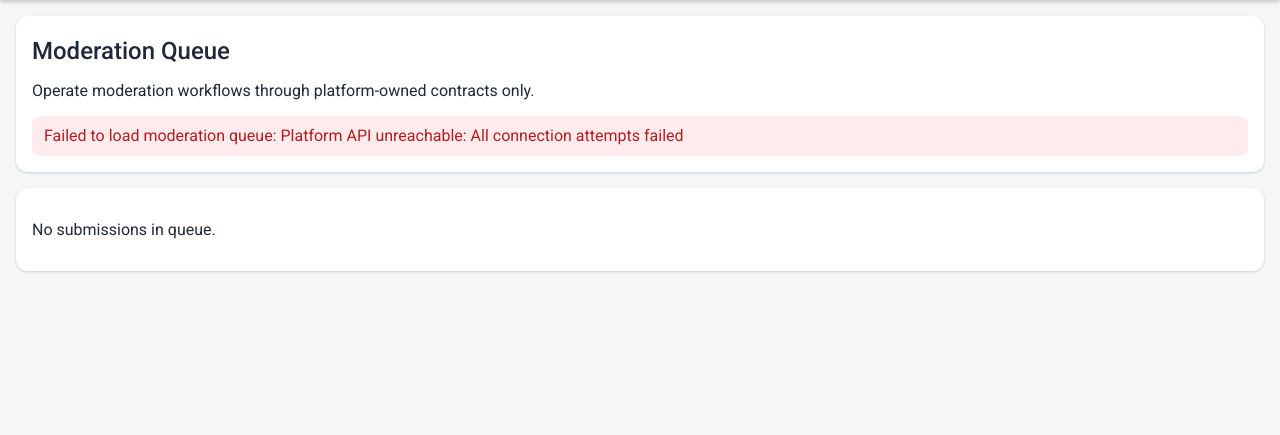
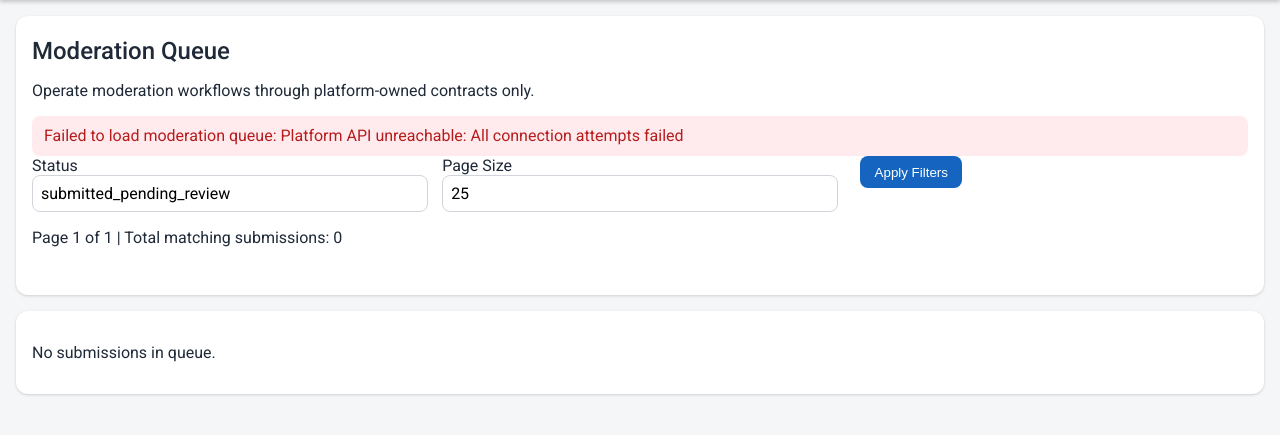
Before and after one commit to jeremytrevatt-au/app-smallfarms-admin, a FastAPI app: page /moderation in a window 1280 px wide. Shown: the part 111-546 px from the top of the page. Run offline with FastAPI, Linux system fonts and the light colour scheme; data that the repository does not hold is empty.

Commit message:
TODO 7: Align moderation queue with DB-backed submissions contract and preview_html rendering.
Made-with: Cursor

```diff
--- a/app/routes/moderation_submissions.py
+++ b/app/routes/moderation_submissions.py
@@ -6,94 +6,67 @@ from app.services.platform_api import PlatformApiError
 
 router = APIRouter()
 
-
-def _source_listing(item: dict) -> dict:
-    for key in ("listing", "public_listing", "listing_snapshot"):
-        candidate = item.get(key)
-        if isinstance(candidate, dict):
-            return candidate
-    return item
+DEFAULT_STATUS = "submitted_pending_review"
+DEFAULT_PAGE = 1
+DEFAULT_PAGE_SIZE = 25
+MAX_PAGE_SIZE = 100
 
 
-def _normalized_contact(item: dict) -> dict:
-    direct = item.get("contact")
-    if isinstance(direct, dict):
-        return direct
-    profile = item.get("profile")
-    if isinstance(profile, dict) and isinstance(profile.get("contact"), dict):
-        return profile["contact"]
-    profile_patch = item.get("profile_patch")
-    if isinstance(profile_patch, dict) and isinstance(profile_patch.get("contact"), dict):
-        return profile_patch["contact"]
-    return {}
-
-
-def _normalized_public_read_model(item: dict) -> dict:
-    source = _source_listing(item)
-    tags_raw = source.get("tags")
-    tags: list[dict] = []
-    if isinstance(tags_raw, list):
-        for entry in tags_raw:
-            if not isinstance(entry, dict):
-                continue
-            tags.append(
-                {
-                    "code": str(entry.get("code") or ""),
-                    "label": str(entry.get("label") or ""),
-                }
-            )
-    contact = _normalized_contact(source)
-    social_urls = contact.get("social_urls")
-    if not isinstance(social_urls, dict):
-        social_urls = {}
-    location = source.get("location")
-    if not isinstance(location, dict):
-        location = {}
-    normalized_location = {
-        "lat": location.get("lat"),
-        "lng": location.get("lng"),
-        "formatted_address": str(location.get("formatted_address") or ""),
-        "precision_flag": str(location.get("precision_flag") or ""),
-        "viewport_hint": location.get("viewport_hint")
-        if isinstance(location.get("viewport_hint"), dict)
-        else {},
-    }
-    normalized_contact = {
-        "website_url": str(contact.get("website_url") or ""),
-        "phone_number": str(contact.get("phone_number") or ""),
-        "social_urls": social_urls,
-    }
-    return {
-        "display_name": str(source.get("display_name") or ""),
-        "pretty_name": str(source.get("pretty_name") or ""),
-        "canonical_path": str(source.get("canonical_path") or ""),
-        "is_premium": bool(source.get("is_premium", False)),
-        "is_claimed": bool(source.get("is_claimed", False)),
-        "primary_category_code": str(source.get("primary_category_code") or ""),
-        "farm_type_code": str(source.get("farm_type_code") or ""),
-        "summary": str(source.get("summary") or ""),
-        "location": normalized_location,
-        "contact": normalized_contact,
-        "tags": tags,
-    }
+def _parse_int(
+    value: str | None,
+    default: int,
+    minimum: int,
+    maximum: int | None = None,
+) -> int:
+    try:
+        parsed = int(value) if value is not None else default
+    except ValueError:
+        return default
+    if parsed < minimum:
+        return minimum
+    if maximum is not None and parsed > maximum:
+        return maximum
+    return parsed
 
 
 @router.get("/moderation", include_in_schema=False)
 async def moderation_queue(request: Request, message: str = "", level: str = "success"):
+    status = (request.query_params.get("status") or DEFAULT_STATUS).strip() or DEFAULT_STATUS
+    page = _parse_int(request.query_params.get("page"), DEFAULT_PAGE, 1)
+    page_size = _parse_int(
+        request.query_params.get("page_size"),
+        DEFAULT_PAGE_SIZE,
+        1,
+        MAX_PAGE_SIZE,
+    )
+
     submissions: list[dict] = []
     error_message = ""
+    response_page = page
+    response_page_size = page_size
+    total = 0
     try:
-        payload = await platform_client.list_submissions()
-        raw_submissions = payload.get("items", payload if isinstance(payload, list) else [])
+        payload = await platform_client.list_submissions(
+            status=status,
+            page=page,
+            page_size=page_size,
+        )
+        raw_submissions = payload.get("items", [])
         if isinstance(raw_submissions, list):
             for item in raw_submissions:
-                if not isinstance(item, dict):
-                    continue
-                prepared = dict(item)
-                prepared["admin_public_read_model"] = _normalized_public_read_model(item)
-                submissions.append(prepared)
+                if isinstance(item, dict):
+                    submissions.append(item)
+        response_page = _parse_int(str(payload.get("page")), page, 1)
+        response_page_size = _parse_int(str(payload.get("page_size")), page_size, 1, MAX_PAGE_SIZE)
+        total = _parse_int(str(payload.get("total")), len(submissions), 0)
     except PlatformApiError as exc:
         error_message = f"Failed to load moderation queue: {exc.message}"
+
+    total_pages = (
+        (total + response_page_size - 1) // response_page_size if response_page_size > 0 else 1
+    )
+    if total_pages < 1:
+        total_pages = 1
 
     return templates.TemplateResponse(
         request=request,
@@ -101,6 +74,15 @@ async def moderation_queue(request: Request, message: str = "", level: str = "su
         context={
             "active_page": "moderation",
             "submissions": submissions,
+            "status": status,
+            "page": response_page,
+            "page_size": response_page_size,
+            "total": total,
+            "total_pages": total_pages,
+            "has_prev_page": response_page > 1,
+            "has_next_page": response_page < total_pages,
+            "prev_page": response_page - 1 if response_page > 1 else 1,
+            "next_page": response_page + 1 if response_page < total_pages else total_pages,
             "message": message,
             "level": level,
             "error_message": error_message,
--- a/templates/moderation.html
+++ b/templates/moderation.html
@@ -9,69 +9,74 @@
   {% if error_message %}
     <div class="alert error">{{ error_message }}</div>
   {% endif %}
+  <form method="get" action="/moderation" class="grid-3">
+    <div>
+      <label>Status</label>
+      <input name="status" value="{{ status }}" placeholder="submitted_pending_review">
+    </div>
+    <div>
+      <label>Page Size</label>
+      <input type="number" name="page_size" value="{{ page_size }}" min="1" max="100">
+    </div>
+    <div>
+      <label>&nbsp;</label>
+      <input type="hidden" name="page" value="1">
+      <button type="submit" class="btn">Apply Filters</button>
+    </div>
+  </form>
+  <p>Page {{ page }} of {{ total_pages }} | Total matching submissions: {{ total }}</p>
+  <div class="button-row">
+    {% if has_prev_page %}
+      <a class="btn" href="/moderation?status={{ status }}&page={{ prev_page }}&page_size={{ page_size }}">Previous</a>
+    {% endif %}
+    {% if has_next_page %}
+      <a class="btn" href="/moderation?status={{ status }}&page={{ next_page }}&page_size={{ page_size }}">Next</a>
+    {% endif %}
+  </div>
 </section>
 
 {% for item in submissions %}
 <section class="card">
   <div class="row space-between">
     <div>
-      <h3>Submission {{ item.get('id', 'unknown') }}</h3>
-      <p>Status: <strong>{{ item.get('status', 'unknown') }}</strong></p>
-      <p>Tenant: {{ item.get('tenant_id', 'n/a') }}</p>
-      <p>Submitted By: {{ item.get('submitted_by', 'n/a') }}</p>
+      <h3>Submission {{ item.get('submission_id', 'unknown') }}</h3>
+      <p>Status: <strong>{{ item.get('status_code', 'unknown') }}</strong></p>
+      <p>Listing ID: {{ item.get('listing_id', 'n/a') }}</p>
+      <p>Submitted By Member: {{ item.get('submitted_by_member_id', 'n/a') }}</p>
+      <p>Submitted At: {{ item.get('submitted_at', 'n/a') }}</p>
     </div>
   </div>
 
-  {% set public_model = item.get('admin_public_read_model', {}) %}
-  <h4>Public Read Model Snapshot</h4>
-  <p>Display Name: {{ public_model.get('display_name') or '-' }}</p>
-  <p>Pretty Name: {{ public_model.get('pretty_name') or '-' }}</p>
-  <p>Canonical Path: {{ public_model.get('canonical_path') or '-' }}</p>
-  <p>is_premium: {% if public_model.get('is_premium') %}true{% else %}false{% endif %}</p>
-  <p>is_claimed: {% if public_model.get('is_claimed') %}true{% else %}false{% endif %}</p>
-  <p>Primary Category: {{ public_model.get('primary_category_code') or '-' }}</p>
-  <p>Farm Type (compat): {{ public_model.get('farm_type_code') or '-' }}</p>
-  <p>Summary: {{ public_model.get('summary') or '-' }}</p>
-  {% set location = public_model.get('location', {}) %}
-  <p>Location Address: {{ location.get('formatted_address') or '-' }}</p>
-  <p>Location Lat/Lng: {{ location.get('lat') if location.get('lat') is not none else '-' }} / {{ location.get('lng') if location.get('lng') is not none else '-' }}</p>
-  {% set tags = public_model.get('tags', []) %}
-  <p>Tags: {% if tags %}{{ tags | tojson }}{% else %}[]{% endif %}</p>
-
-  {% set contact = public_model.get('contact', {}) %}
-  <h4>Contact Preview</h4>
-  <p>Website: {{ contact.get('website_url') or '-' }}</p>
-  <p>Phone: {{ contact.get('phone_number') or '-' }}</p>
-  <p>
-    Social:
-    {% set social = contact.get('social_urls', {}) %}
-    {% if social and social is mapping %}
-      facebook={{ social.get('facebook') or '-' }},
-      instagram={{ social.get('instagram') or '-' }},
-      youtube={{ social.get('youtube') or '-' }},
-      x={{ social.get('x') or '-' }},
-      tiktok={{ social.get('tiktok') or '-' }},
-      linkedin={{ social.get('linkedin') or '-' }},
-      other={{ social.get('other') or '-' }}
-    {% else %}
-      -
-    {% endif %}
-  </p>
+  {% set payload = item.get('submission_payload', {}) %}
+  <h4>Submission Payload</h4>
+  <p>Draft ID: {{ payload.get('draft_id') or '-' }}</p>
+  <p>Submission Note: {{ payload.get('submission_note') or '-' }}</p>
+  <h4>Preview HTML</h4>
+  {% if payload.get('preview_html') %}
+    <iframe
+      title="Submission Preview {{ item.get('submission_id', 'unknown') }}"
+      sandbox
+      style="width: 100%; min-height: 280px; border: 1px solid #ddd; border-radius: 4px;"
+      srcdoc="{{ payload.get('preview_html') }}"
+    ></iframe>
+  {% else %}
+    <p>No HTML preview provided.</p>
+  {% endif %}
 
   <div class="button-row">
-    <form method="post" action="/moderation/{{ item.get('id') }}/claim">
+    <form method="post" action="/moderation/{{ item.get('submission_id') }}/claim">
       <button type="submit" class="btn">Claim</button>
     </form>
-    <form method="post" action="/moderation/{{ item.get('id') }}/approve">
+    <form method="post" action="/moderation/{{ item.get('submission_id') }}/approve">
       <button type="submit" class="btn btn-success">Approve</button>
     </form>
-    <form method="post" action="/moderation/{{ item.get('id') }}/resolve-escalation">
+    <form method="post" action="/moderation/{{ item.get('submission_id') }}/resolve-escalation">
       <button type="submit" class="btn">Resolve Escalation</button>
     </form>
   </div>
 
   <div class="grid-3">
-    <form method="post" action="/moderation/{{ item.get('id') }}/reject" class="action-form">
+    <form method="post" action="/moderation/{{ item.get('submission_id') }}/reject" class="action-form">
       <h4>Reject (reason required)</h4>
       <label>Reason Code</label>
       <input name="reason_code" required placeholder="e.g. POLICY_VIOLATION">
@@ -80,7 +85,7 @@
       <button type="submit" class="btn btn-danger">Reject</button>
     </form>
 
-    <form method="post" action="/moderation/{{ item.get('id') }}/request-changes" class="action-form">
+    <form method="post" action="/moderation/{{ item.get('submission_id') }}/request-changes" class="action-form">
       <h4>Request Changes (reason required)</h4>
       <label>Reason Code</label>
       <input name="reason_code" required placeholder="e.g. INCOMPLETE_METADATA">
@@ -89,7 +94,7 @@
       <button type="submit" class="btn btn-warning">Request Changes</button>
     </form>
 
-    <form method="post" action="/moderation/{{ item.get('id') }}/escalate" class="action-form">
+    <form method="post" action="/moderation/{{ item.get('submission_id') }}/escalate" class="action-form">
       <h4>Escalate (reason required)</h4>
       <label>Reason Code</label>
       <input name="reason_code" required placeholder="e.g. LEGAL_REVIEW">
```
Also changed, not shown: app/services/platform_api.py (+24 -3 lines), tests/test_pages.py (+74 -123 lines).
